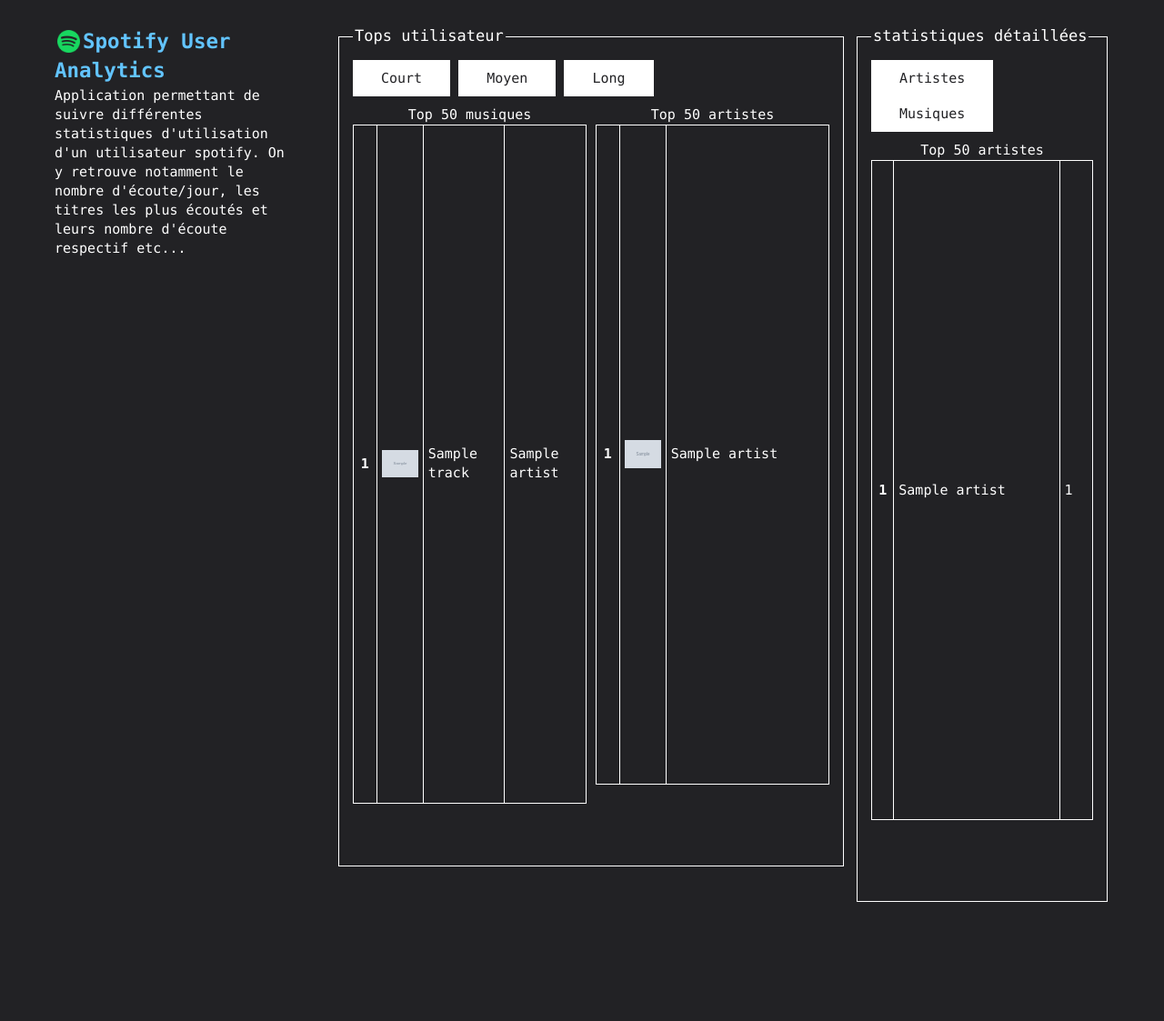
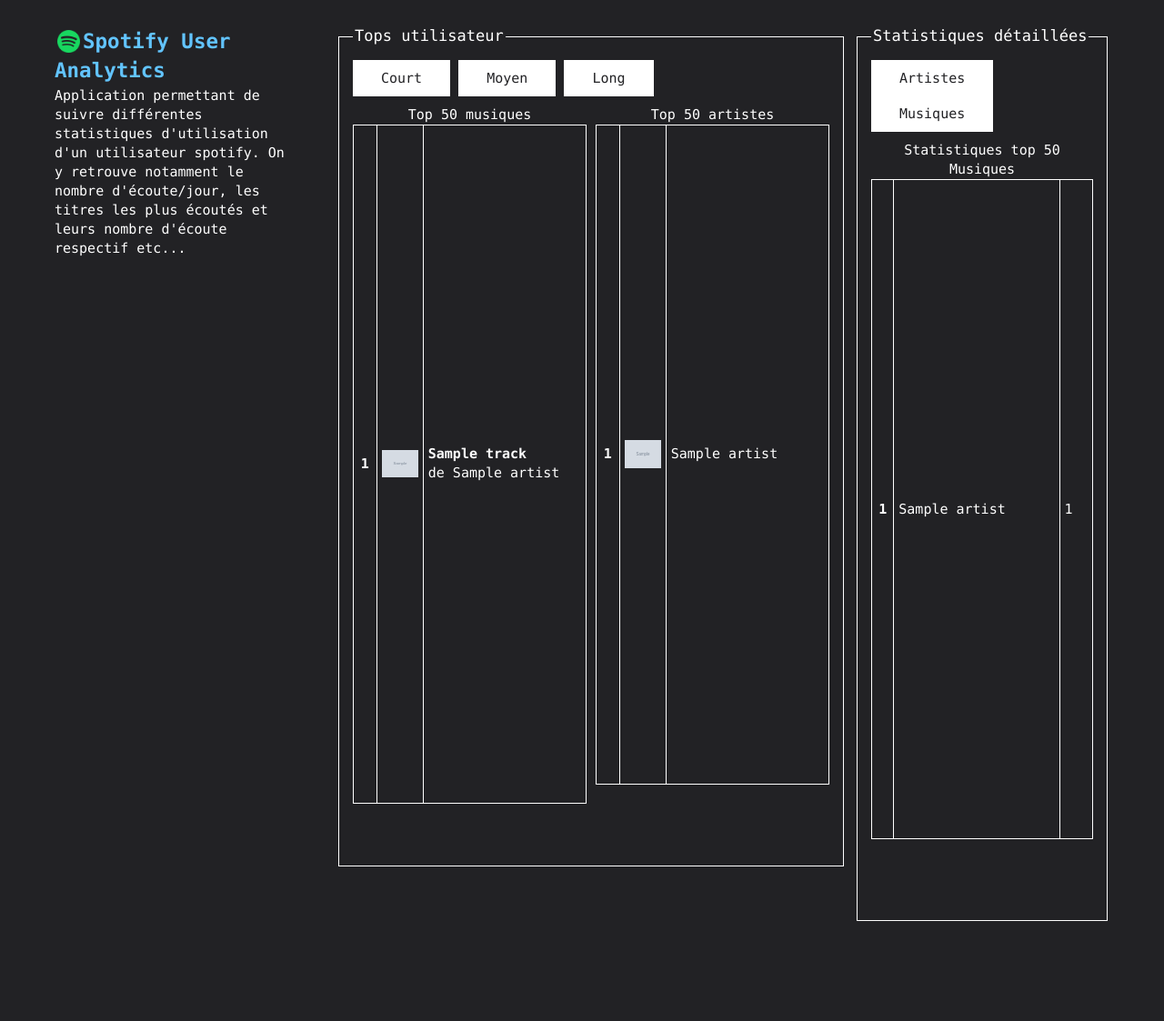
Before and after one commit to mohamed-chamrouk/mohamed.chamrouk.fr, a Flask app: template mohamed_chamrouk_fr/templates/projects/spotify/spotify.html in a window 1280 px wide. Shown: the part 178-1301 px from the top of the page at 91% size. Before the commit the page ends 1170 px from the top, so only its background shows below. Run offline with Flask 2, Linux system fonts and the light colour scheme; the template is opened without the code that fills it: most values are stand-ins (such as "Sample title", 1, 10 or a date in 2020); grey boxes marked "Sample" are stand-in pictures; parts of the project's set-up code (start-up, migrations or seed data) failed here and were passed over.

Commit message:
Modifications esthétiques

```diff
--- a/mohamed_chamrouk_fr/project_spotify.py
+++ b/mohamed_chamrouk_fr/project_spotify.py
@@ -82,7 +82,8 @@ def spotify():
                             tartists=get_analytics_data(term, "artists")['items'],
                             ttracks=get_analytics_data(term, "tracks")['items'],
                             talltime=getcatfunction() if request.form.get('cat') is None else (get_top_artists() if request.form.get('cat') == "Artistes" else get_top_tracks()),
-                            category=getcatcookie() if request.form.get('cat') is None else request.form.get('cat')))
+                            category=getcatcookie() if request.form.get('cat') is None else request.form.get('cat'),
+                            time_range=term))
         try:
             res.set_cookie("time_range", dict[request.form.get('term')])
         except:
@@ -98,7 +99,8 @@ def spotify():
                            tartists=get_analytics_data(getcookie(), "artists")['items'],
                            ttracks=get_analytics_data(getcookie(), "tracks")['items'],
                            talltime=getcatfunction(),
-                           category=getcatcookie())
+                           category=getcatcookie(),
+                           time_range=getcookie())
 
 
 @spot.route("/projects/spotify_kill/")
--- a/mohamed_chamrouk_fr/static/css/style_soup.css
+++ b/mohamed_chamrouk_fr/static/css/style_soup.css
@@ -155,6 +155,10 @@ body {
   .to-widen-div {
     padding-right: 0px !important;
   }
+
+  .form-spotify-stat {
+    padding-top: 15px;
+  }
 }
 
 @media (min-width: 768px) {
--- a/mohamed_chamrouk_fr/static/css/terminal.css
+++ b/mohamed_chamrouk_fr/static/css/terminal.css
@@ -540,6 +540,7 @@ input:-webkit-autofill,input:-webkit-autofill:focus textarea:-webkit-autofill,in
 }
 .btn-default:focus:not(.btn-ghost),.btn-default:hover{
 	background-color:var(--secondary-color);
+	border-color:var(--secondary-color);
 	color:var(--invert-font-color)
 }
 .btn-default.btn-ghost:focus,.btn-default.btn-ghost:hover{
--- a/mohamed_chamrouk_fr/templates/projects/spotify/spotify.html
+++ b/mohamed_chamrouk_fr/templates/projects/spotify/spotify.html
@@ -19,9 +19,9 @@ Application permettant de suivre différentes statistiques d'utilisation d'un ut
     <fieldset>
       <legend style="font-size: 17px">Tops utilisateur</legend>
       <div class="form-buttons" style="padding-bottom: 10px">
-        <input type="submit" class="btn btn-default" name="term" value="Court">
-        <input type="submit" class="btn btn-default" name="term" value="Moyen">
-        <input type="submit" class="btn btn-default" name="term" value="Long">
+        <input {%if time_range == 'short_term'%} style="background-color:var(--primary-color); border-color:var(--primary-color)" {%endif%} type="submit" class="btn btn-default" name="term" value="Court">
+        <input {%if time_range == 'medium_term'%} style="background-color:var(--primary-color); border-color:var(--primary-color)" {%endif%} type="submit" class="btn btn-default" name="term" value="Moyen">
+        <input {%if time_range == 'long_term'%} style="background-color:var(--primary-color); border-color:var(--primary-color)" {%endif%} type="submit" class="btn btn-default" name="term" value="Long">
       </div>
       <div class="wrapper-spotify-inside">
         <div class="to-border">
@@ -33,7 +33,6 @@ Application permettant de suivre différentes statistiques d'utilisation d'un ut
                   <th style="width:10%"></th>
                   <th style="width:20%">Song art</th>
                   <th>Titre</th>
-                  <th>Artiste</th>
                 </tr>
               </thead>
               <tbody>
@@ -41,8 +40,7 @@ Application permettant de suivre différentes statistiques d'utilisation d'un ut
                 <tr>
                   <td class="rank">{{loop.index}}</td>
                   <td><img class="track_img" src="{{ track.album.images[1].url }}"></td>
-                  <td>{{ track.name }}</td>
-                  <td>{% for artist in track.artists %} {% if loop.index == loop.length %} {{ artist.name }} {% else %} {{ artist.name+", "}} {%endif%} {%endfor%}</td>
+                  <td><b>{{track.name}}</b><br>de {% for artist in track.artists %} {% if loop.index == loop.length %} {{ artist.name }} {% else %} {{ artist.name+", "}} {%endif%} {%endfor%}</td>
                 </tr>
                 {%endfor%}
               </tbody>
@@ -77,15 +75,15 @@ Application permettant de suivre différentes statistiques d'utilisation d'un ut
       </div>
     </fieldset>
   </form>
-  <form action="/projects/spotify/"  style="grid-area: two" method="POST">
+  <form class="form-spotify-stat" action="/projects/spotify/"  style="grid-area: two" method="POST">
     <fieldset>
-      <legend style="font-size: 17px">statistiques détaillées</legend>
+      <legend style="font-size: 17px">Statistiques détaillées</legend>
       <div class="form-buttons" style="padding-bottom: 10px">
-        <input type="submit" class="btn btn-default" name="cat" value="Artistes">
-        <input type="submit" class="btn btn-default" name="cat" value="Musiques">
+        <input {%if category == "Artistes" %} style="background-color: var(--primary-color); border-color: var(--primary-color)" {% endif %}type="submit" class="btn btn-default" name="cat" value="Artistes">
+        <input {% if category == "Musiques" %} style="background-color: var(--primary-color); border-color: var(--primary-color)"{%endif%}type="submit" class="btn btn-default" name="cat" value="Musiques">
       </div>
       <div class="to-border" >
-        <div style="text-align: center">Top 50 artistes</div>
+        <div style="text-align: center">{% if category == "Artistes" %} Statistiques top 50 artistes {% else %} Statistiques top 50 Musiques {% endif %}</div>
         <div class="info-table" style="overflow: scroll; height: 800px">
           <table class="table-info" style="table-layout:fixed; width:100%; height: 100%; margin-top:0px;">
             <thead style="visibility: collapse">
```
Also changed, not shown: mohamed_chamrouk_fr/static/media/blog/blog_spotify.png (added).
